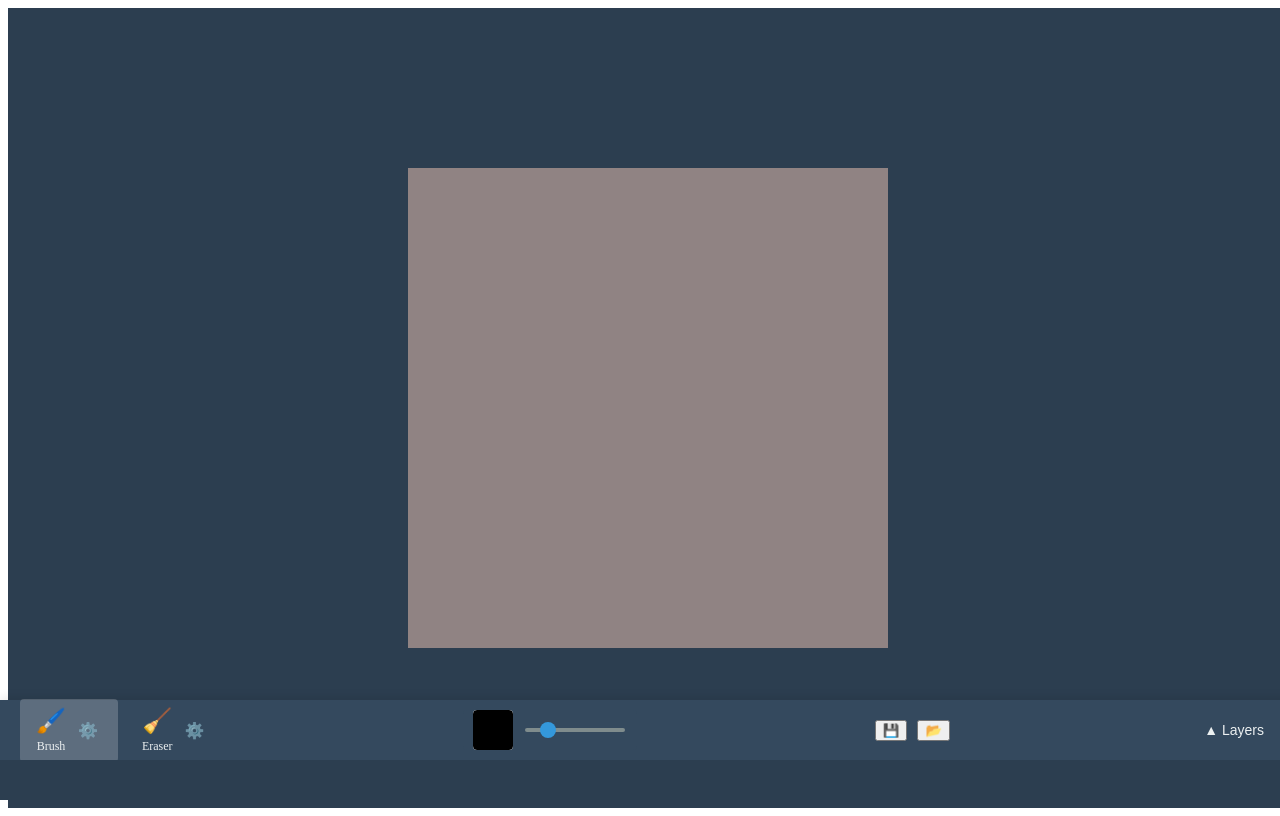
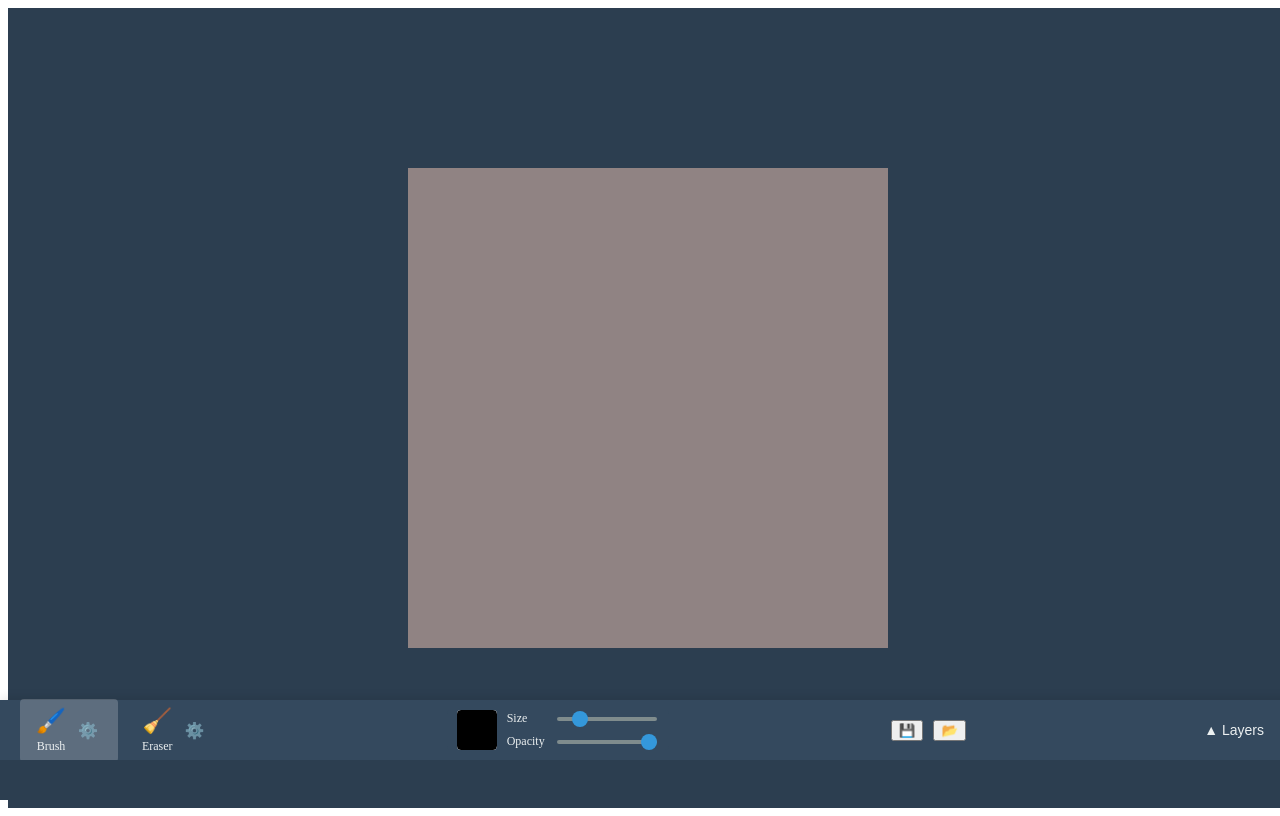
Before and after one commit to fickludd/bookish-octo-pancake, a SvelteKit app: page / in a window 1280 px wide. Built offline with nearby package versions, Linux system fonts and the light colour scheme.

Commit message:
opacity slider

```diff
--- a/src/components/Toolbar.svelte
+++ b/src/components/Toolbar.svelte
@@ -12,6 +12,12 @@
   function handleColorChange(event) {
     if (activeToolName === 'brush') {
       updateTool('brush', { color: event.target.value });
+    }
+  }
+
+  function handleOpacityChange(event) {
+    if (activeToolName === 'brush') {
+      updateTool('brush', { opacity: parseFloat(event.target.value) / 100.0 });
     }
   }
 
@@ -68,6 +74,9 @@
         on:change={handleColorChange}
         class="color-picker"
       />
+      <div class="sliders">
+        <div class="slider-group">
+          <label>Size</label>
           <input
             type="range"
             min="1"
@@ -75,6 +84,18 @@
             value={tools.brush.size}
             on:input={(e) => updateTool('brush', { size: parseInt(e.target.value) })}
           />
+        </div>
+        <div class="slider-group">
+          <label>Opacity</label>
+          <input
+            type="range"
+            min="0"
+            max="100"
+            value={tools.brush.opacity * 100}
+            on:input={handleOpacityChange}
+          />
+        </div>
+      </div>
     </div>
   {/if}
 
@@ -157,6 +178,24 @@
     border-radius: 4px;
   }
 
+  .sliders {
+    display: flex;
+    flex-direction: column;
+    gap: 8px;
+  }
+
+  .slider-group {
+    display: flex;
+    align-items: center;
+    gap: 8px;
+  }
+
+  .slider-group label {
+    color: #ecf0f1;
+    font-size: 12px;
+    min-width: 40px;
+  }
+
   input[type="range"] {
     width: 100px;
     height: 4px;
--- a/src/lib/tools.js
+++ b/src/lib/tools.js
@@ -1,12 +1,13 @@
 function startMouseDrawCommand(self, coords, activeLayer) {
   const step = {
     applyStep: (context) => {
-
       // Draw initial point
       context.fillStyle = self.color;
+      context.globalAlpha = self.opacity;
       context.beginPath();
       context.arc(coords.x, coords.y, self.size / 2, 0, 2 * Math.PI);
       context.fill();
+      context.globalAlpha = 1.0;
     }
   };
 
@@ -50,18 +51,33 @@ export const tools = {
     icon: '🖌️',
     color: 'black',
     size: 10,
+    opacity: 1.0,
     steps: [],
     startCommand: startMouseDrawCommand,
     updateCommand: updateMouseDrawCommand,
     endCommand: endMouseDrawCommand,
     draw: (self, context, from, to) => {
-      context.strokeStyle = self.color;
-      context.lineWidth = self.size;
-      context.lineCap = 'round';
-      context.beginPath();
-      context.moveTo(from.x, from.y);
-      context.lineTo(to.x, to.y);
-      context.stroke();
+      // Calculate distance between points
+      const dx = to.x - from.x;
+      const dy = to.y - from.y;
+      const distance = Math.sqrt(dx * dx + dy * dy);
+
+      // Calculate number of steps based on distance
+      const steps = Math.max(1, Math.ceil(distance / (self.size / 2)));
+
+      // Draw interpolated points
+      for (let i = 0; i <= steps; i++) {
+        const t = i / steps;
+        const x = from.x + dx * t;
+        const y = from.y + dy * t;
+
+        context.fillStyle = self.color;
+        context.globalAlpha = self.opacity;
+        context.beginPath();
+        context.arc(x, y, self.size / 2, 0, 2 * Math.PI);
+        context.fill();
+      }
+      context.globalAlpha = 1.0;
     }
   },
   eraser: {
```
Lines whose indentation alone changed are shown as unchanged.
